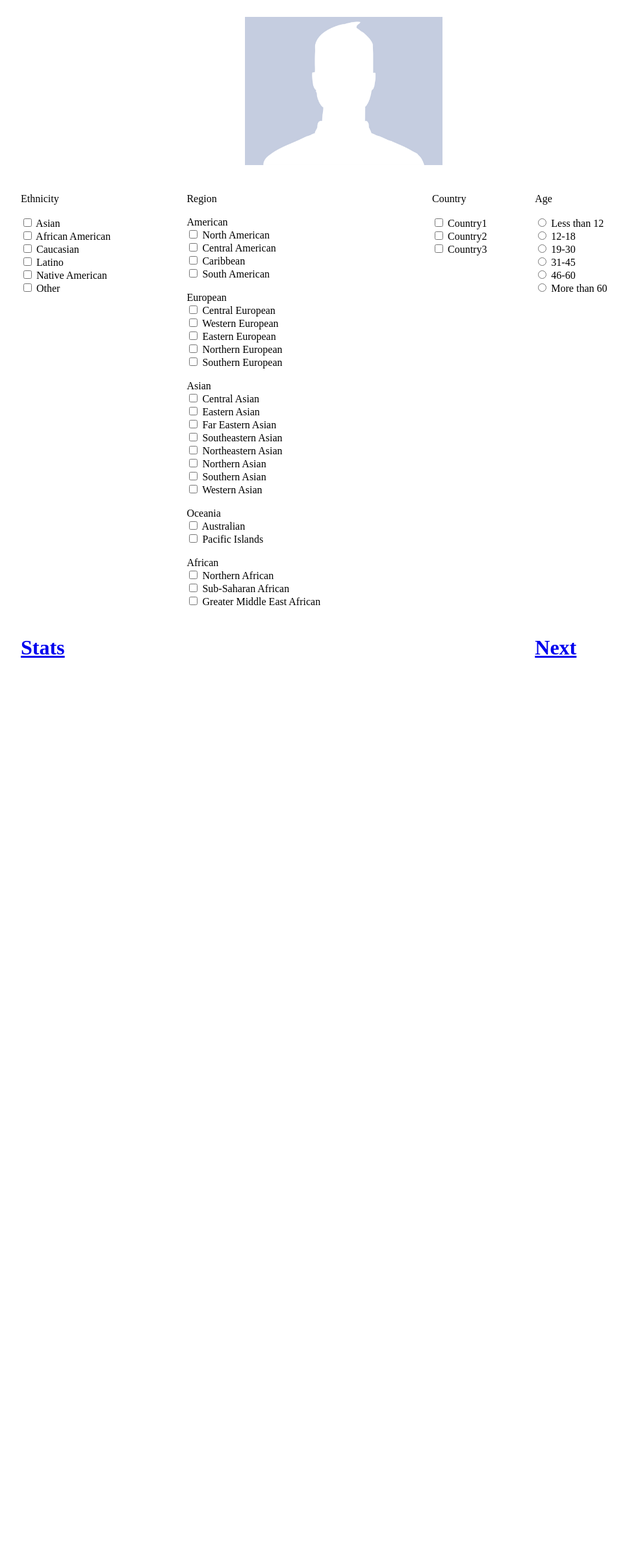
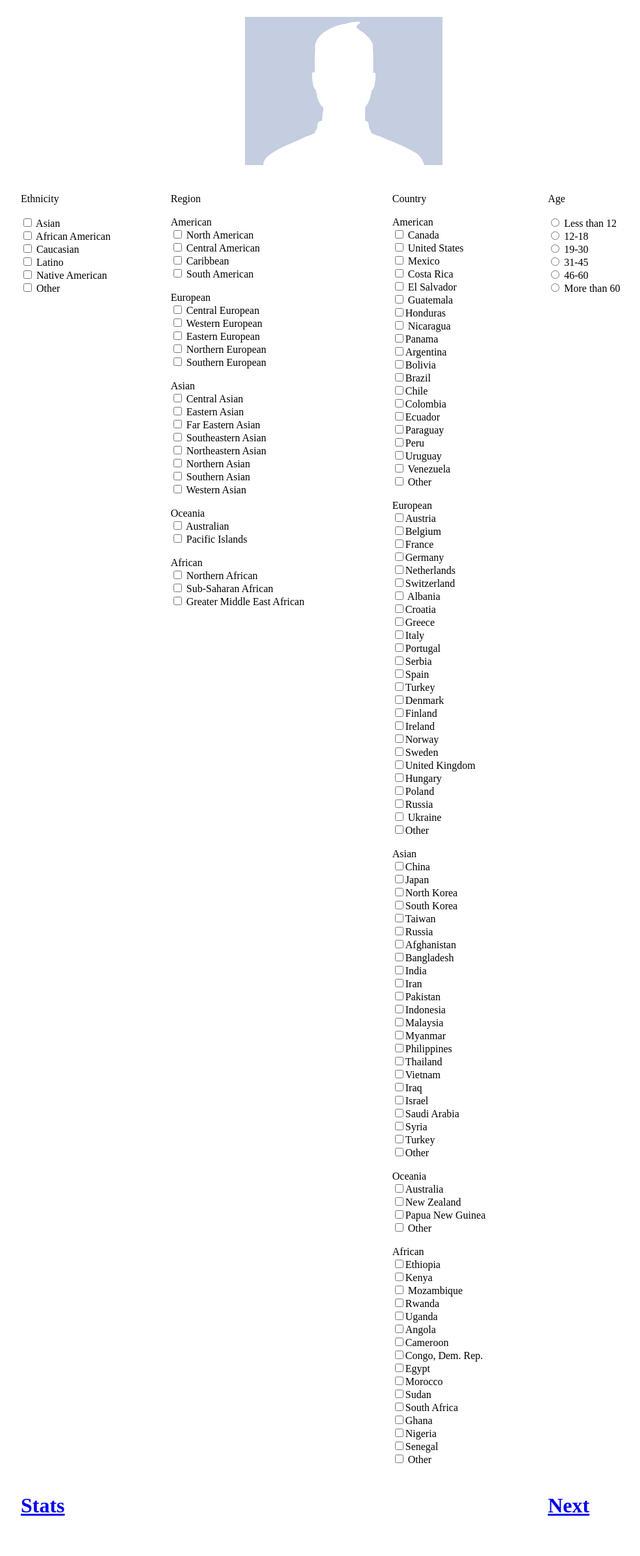
Before and after one commit to michaelnorris93/sherlock, a Django app: template sherlock/templates/PhotoGuessing.html in a window 1280 px wide. Shown: the whole page at 65% size, without its empty margins (111-1096 px from the left). Before the commit the page ends 1012 px from the top, so only its background shows below. Run offline with Django 3.2, Linux system fonts and the light colour scheme; the template is opened without the code that fills it, so the values that code supplies are empty.

Commit message:
Photoguessing With countries

```diff
--- a/sherlock/templates/PhotoGuessing.html
+++ b/sherlock/templates/PhotoGuessing.html
@@ -71,11 +71,109 @@ Region<br>
 </td>
 <td valign="top">
 <div align="left">
-Country<br><br>
+Country<br>
 
-<input type="checkbox" name="country1" value="country1"> Country1<br>
-<input type="checkbox" name="country2" value="country2"> Country2<br>
-<input type="checkbox" name="country3" value="country3"> Country3<br>
+<br>American<br>
+<input type="checkbox" name="Canada" value="Canada"> Canada<br>
+<input type="checkbox" name="UnitedStates" value="UnitedStates"> United States<br>
+<input type="checkbox" name="Mexico" value="Mexico"> Mexico<br>
+<input type="checkbox" name="CostaRica" value="CostaRica"> Costa Rica<br>
+<input type="checkbox" name="ElSalvador" value="ElSalvador"> El Salvador<br>
+<input type="checkbox" name="Guatemala" value="Guatemala"> Guatemala<br>
+<input type="checkbox" name="Honduras" value="Honduras">Honduras <br>
+<input type="checkbox" name="Nicaragua" value="Nicaragua"> Nicaragua<br>
+<input type="checkbox" name="Panama" value="Panama">Panama <br>
+<input type="checkbox" name="Argentina" value="Argentina">Argentina <br>
+<input type="checkbox" name="Bolivia" value="Bolivia">Bolivia <br>
+<input type="checkbox" name="Brazila" value="Brazil">Brazil <br>
+<input type="checkbox" name="Chile" value="Chile">Chile <br>
+<input type="checkbox" name="Colombia" value="Colombia">Colombia <br>
+<input type="checkbox" name="Ecuador" value="Ecuador">Ecuador <br>
+<input type="checkbox" name="Paraguay" value="Paraguay">Paraguay <br>
+<input type="checkbox" name="Peru" value="Peru">Peru <br>
+<input type="checkbox" name="Uruguay" value="Uruguay">Uruguay <br>
+<input type="checkbox" name="Venezuela" value="Venezuela"> Venezuela<br>
+<input type="checkbox" name="OtherAmerican" value="OtherAmerican"> Other<br>
+
+<br>European<br>
+<input type="checkbox" name="Austria" value="Austria">Austria <br>
+<input type="checkbox" name="Belgium" value="Belgium">Belgium <br>
+<input type="checkbox" name="France" value="France">France <br>
+<input type="checkbox" name="Germany" value="Germany">Germany <br>
+<input type="checkbox" name="Netherlands" value="Netherlands">Netherlands <br>
+<input type="checkbox" name="Switzerland" value="Switzerland">Switzerland <br>
+<input type="checkbox" name="Albania" value="Albania"> Albania<br>
+<input type="checkbox" name="Croatia" value="Croatia">Croatia <br>
+<input type="checkbox" name="Greece" value="Greece">Greece <br>
+<input type="checkbox" name="Italy" value="Italy">Italy <br>
+<input type="checkbox" name="Portugal" value="Portugal">Portugal <br>
+<input type="checkbox" name="Serbia" value="Serbia">Serbia <br>
+<input type="checkbox" name="Spain" value="Spain">Spain <br>
+<input type="checkbox" name="Turkey" value="Turkey">Turkey <br>
+<input type="checkbox" name="Denmark" value="Denmark">Denmark <br>
+<input type="checkbox" name="Finland" value="Finland">Finland <br>
+<input type="checkbox" name="Ireland" value="Ireland">Ireland <br>
+<input type="checkbox" name="Norway" value="Norway">Norway <br>
+<input type="checkbox" name="Sweden" value="Sweden">Sweden <br>
+<input type="checkbox" name="UnitedKingdom" value="UnitedKingdom">United Kingdom <br>
+<input type="checkbox" name="Hungary" value="Hungary">Hungary <br>
+<input type="checkbox" name="Poland" value="Poland">Poland <br>
+<input type="checkbox" name="Russia" value="Russia">Russia <br>
+<input type="checkbox" name=" Ukraine" value=" Ukraine"> Ukraine <br>
+<input type="checkbox" name="OtherEuropean" value="OtherEuropean">Other <br>
+
+
+
+<br>Asian<br>
+
+<input type="checkbox" name="China" value="China">China <br>
+<input type="checkbox" name="Japan" value="Japan">Japan <br>
+<input type="checkbox" name="NorthKorea" value="NorthKorea">North Korea <br>
+<input type="checkbox" name="SouthKorea" value="SouthKorea">South Korea <br>
+<input type="checkbox" name="Taiwan" value="Taiwan">Taiwan <br>
+<input type="checkbox" name="Russia" value="Russia">Russia <br>
+<input type="checkbox" name="Afghanistan" value="Afghanistan">Afghanistan <br>
+<input type="checkbox" name="Bangladesh" value="Bangladesh">Bangladesh <br>
+<input type="checkbox" name="India" value="India">India <br>
+<input type="checkbox" name="Iran" value="Iran">Iran <br>
+<input type="checkbox" name="Pakistan" value="Pakistan">Pakistan <br>
+<input type="checkbox" name="Indonesia" value="Indonesia">Indonesia <br>
+<input type="checkbox" name="Malaysia" value="Malaysia">Malaysia <br>
+<input type="checkbox" name="Myanmar" value="Myanmar">Myanmar <br>
+<input type="checkbox" name="Philippines" value="Philippines">Philippines <br>
+<input type="checkbox" name="Thailand" value="Thailand">Thailand <br>
+<input type="checkbox" name="Vietnam" value="Vietnam">Vietnam <br>
+<input type="checkbox" name="Iraq" value="Iraq">Iraq <br>
+<input type="checkbox" name="Israel" value="Israel">Israel <br>
+<input type="checkbox" name="SaudiArabia" value="SaudiArabia">Saudi Arabia <br>
+<input type="checkbox" name="Syria" value="Syria">Syria <br>
+<input type="checkbox" name="Turkey" value="Turkey">Turkey <br>
+<input type="checkbox" name="OtherAsian" value="OtherAsian">Other <br>
+
+<br>Oceania<br>
+<input type="checkbox" name="Australia" value="Australia">Australia <br>
+<input type="checkbox" name="NewZealand" value="NewZealand">New Zealand <br>
+<input type="checkbox" name="PapuaNewGuinea" value="PapuaNewGuinea">Papua New Guinea <br>
+<input type="checkbox" name="OtherOceania" value="OtherOceania"> Other<br>
+
+<br>African<br>
+<input type="checkbox" name="Ethiopia" value="Ethiopia">Ethiopia <br>
+<input type="checkbox" name="Kenya" value="Kenya">Kenya <br>
+<input type="checkbox" name="Mozambique" value="Mozambique"> Mozambique<br>
+<input type="checkbox" name="Rwanda" value="Rwanda">Rwanda <br>
+<input type="checkbox" name="Uganda" value="Uganda">Uganda <br>
+<input type="checkbox" name="Angola" value="Angola">Angola <br>
+<input type="checkbox" name="Cameroon" value="Cameroon">Cameroon <br>
+<input type="checkbox" name="Congo" value="Congo">Congo, Dem. Rep. <br>
+<input type="checkbox" name="Egypt" value="Egypt">Egypt <br>
+<input type="checkbox" name="Morocco" value="Morocco">Morocco <br>
+<input type="checkbox" name="Sudan" value="Sudan">Sudan <br>
+<input type="checkbox" name="SouthAfrica" value="SouthAfrica">South Africa <br>
+<input type="checkbox" name="Ghana" value="Ghana">Ghana <br>
+<input type="checkbox" name="Nigeria" value="Nigeria">Nigeria <br>
+<input type="checkbox" name="Senegal" value="Senegal">Senegal <br>
+<input type="checkbox" name="OtherAfrican" value="OtherAfrican"> Other<br>
+
 
 </div>
 </td>
```
